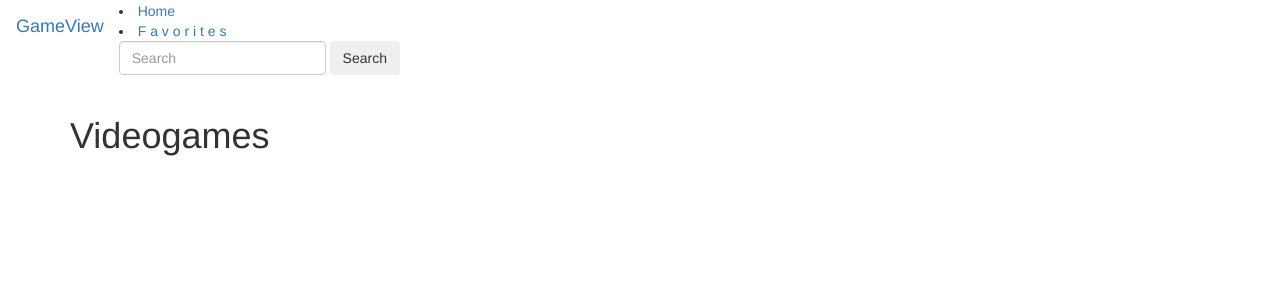
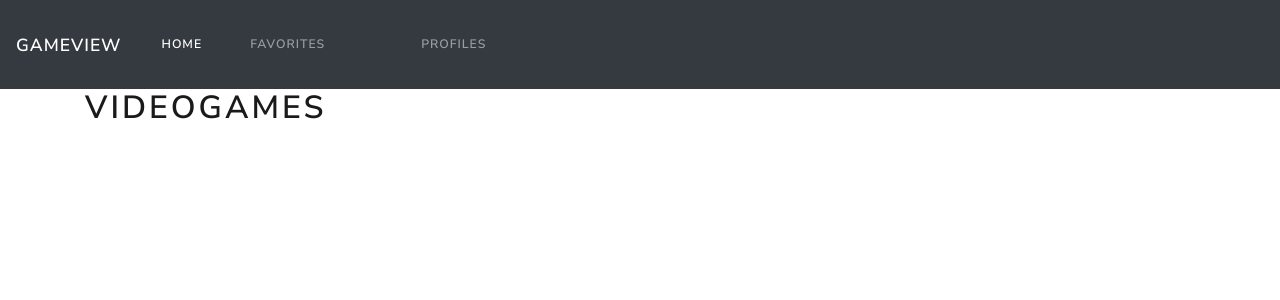
Before and after one commit to HolyPi/Videogame-search, a Flask app: page / in a window 1280 px wide. Shown: the top 300 px of the page. Run offline with Flask 2, Linux system fonts and the light colour scheme; data that the repository does not hold is empty; some libraries are stand-ins or nearby versions.

Commit message:
boostrap

```diff
--- a/templates/base.html
+++ b/templates/base.html
@@ -1,25 +1,41 @@
 <!-- templates/base.html -->
 
+<!DOCTYPE html>
+<html lang="en">
+<head>
+  <meta charset="UTF-8">
+  <meta name="viewport" content="width=device-width, initial-scale=1.0">
+  <meta http-equiv="X-UA-Compatible" content="ie=edge">
+  <title>Document</title>
+  <!-- BOOTSTRAP -->
+    <link rel="stylesheet" href="https://stackpath.bootstrapcdn.com/bootstrap/4.3.1/css/bootstrap.min.css">
+    <!-- BOOTSTRAP THEME -->
+    <link rel="stylesheet" href="https://bootswatch.com/4/lux/bootstrap.min.css">
+<body>
+
+<!-- NAVBAR -->
+  {% include 'partials/navbar.html' %}
+
+
+<!-- CALL TO ACTION -->
+
+
+<!-- FOOTER -->
 <!doctype html>
 <html>
 <head>
     <meta charset='utf-8'>
     <title>Videogames</title>
     <!-- Latest compiled and minified CSS -->
-    <link rel='stylesheet' href='https://maxcdn.bootstrapcdn.com/bootstrap/3.3.7/css/bootstrap.min.css'>
 </head>
 
 <form class="" action="/">
 
 </form>
 
-    {% include 'partials/navbar.html' %}
-
 
   <div class='container'>
       {% block content %}{% endblock %}
   </div>
-    <!-- Latest compiled and minified JavaScript -->
-    <script src='https://maxcdn.bootstrapcdn.com/bootstrap/3.3.7/js/bootstrap.min.js'></script>
 </body>
 </html>
--- a/templates/game_index.html
+++ b/templates/game_index.html
@@ -3,8 +3,11 @@
 {% extends 'base.html' %}
 
 {% block content %}
+  <div class="upper">
     <h1>Videogames</h1>
     {% for videogame in videogames %}
+
+<div class="down">
         <h2><a href="/videogame/{{ videogame._id }}">{{ videogame.title }}<a></h2>
         <img src = {{ videogame.image }} height="320", width="240"  >
         <img src = {{ videogame.platform }} height="50", width='50' >
--- a/templates/game_show.html
+++ b/templates/game_show.html
@@ -9,7 +9,7 @@
 <h2><strong>Price:  ${{ videogame.price }}</strong></h2>
 <h2><strong> Platform: <img src = {{ videogame.platform }} height="50", width="50"> </strong></h2>
 <!-- <button type="button" <a href="/favorited/{{ videogame._id }}" role="button">Add to favorites</a> -->
-<h3><a href="/videogame/{{ videogame._id}}/favorited">Favorite</a></h3>
+<h3><a href="/videogame/{{ videogame._id}}/favorited" style="color:blue">Favorite</a></h3>
 <!-- {% for title in videogames %} -->
 <!-- {% endfor %} -->
 {% endblock %}
--- a/templates/partials/navbar.html
+++ b/templates/partials/navbar.html
@@ -1,14 +1,9 @@
-<nav class="navbar navbar-expand-lg navbar-dark bg-dark">
+<nav class="navbar navbar-expand navbar-dark bg-dark">
   <a class="navbar-brand" href="/">GameView</a>
-    <span class="navbar-toggler-icon"></span>
-      <li class="nav-item active">
-        <a class="nav-link" href="/">Home <span class="sr-only">(current)</span></a>
-      </li>
-      <li class="nav-item">
-        <a class="nav-link" href="/favorites">F a v o r i t e s</a>
-      </li>
-    <form class="form-inline my-2 my-lg-0"form=/search>
-      <input class="form-control mr-sm-2" type="text" placeholder="Search">
-      <button class="btn btn-secondary my-2 my-sm-0" type="submit">Search</button>
-    </form>
+  <div class="navbar-nav">
+    <a class="nav-item nav-link active" href="#">Home <span class="sr-only">(current)</span></a>
+    <a class="nav-item nav-link" href="/favorites">Favorites</a>
+    <a class="nav-item nav-link" href="/"</a>
+    <a class="nav-item nav-link" href="/profiles">Profiles</a>
+  </div>
 </nav>
```
Also changed, not shown: static/style.css (+3 -28 lines).
